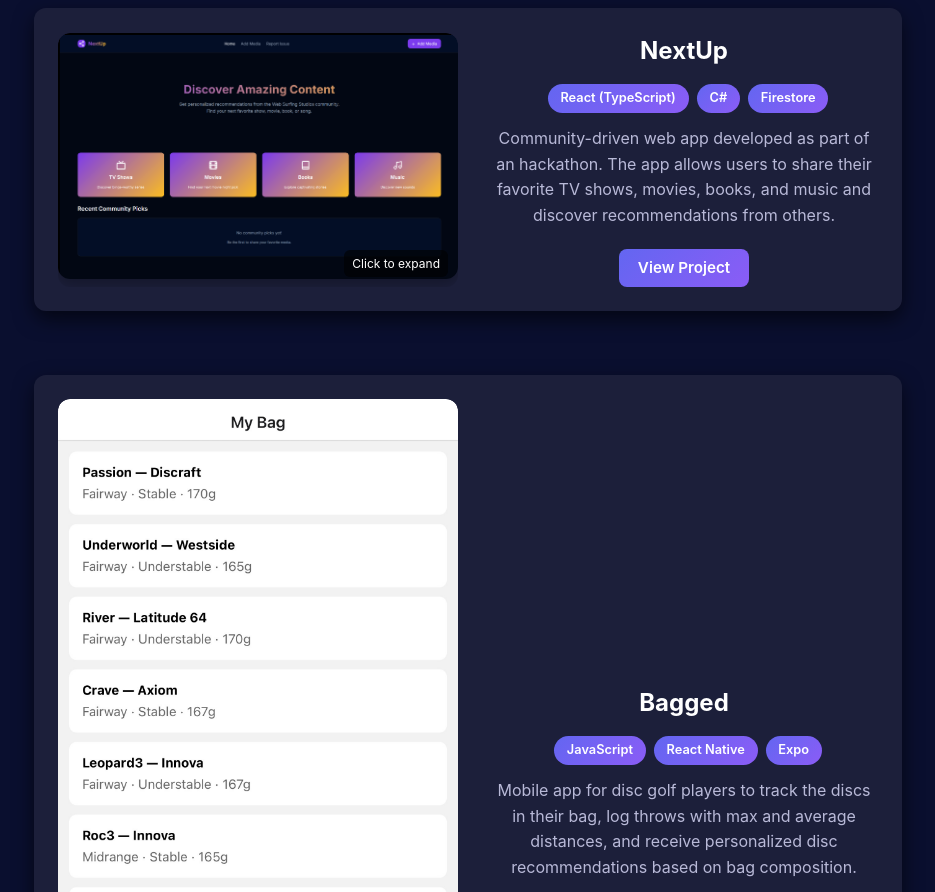
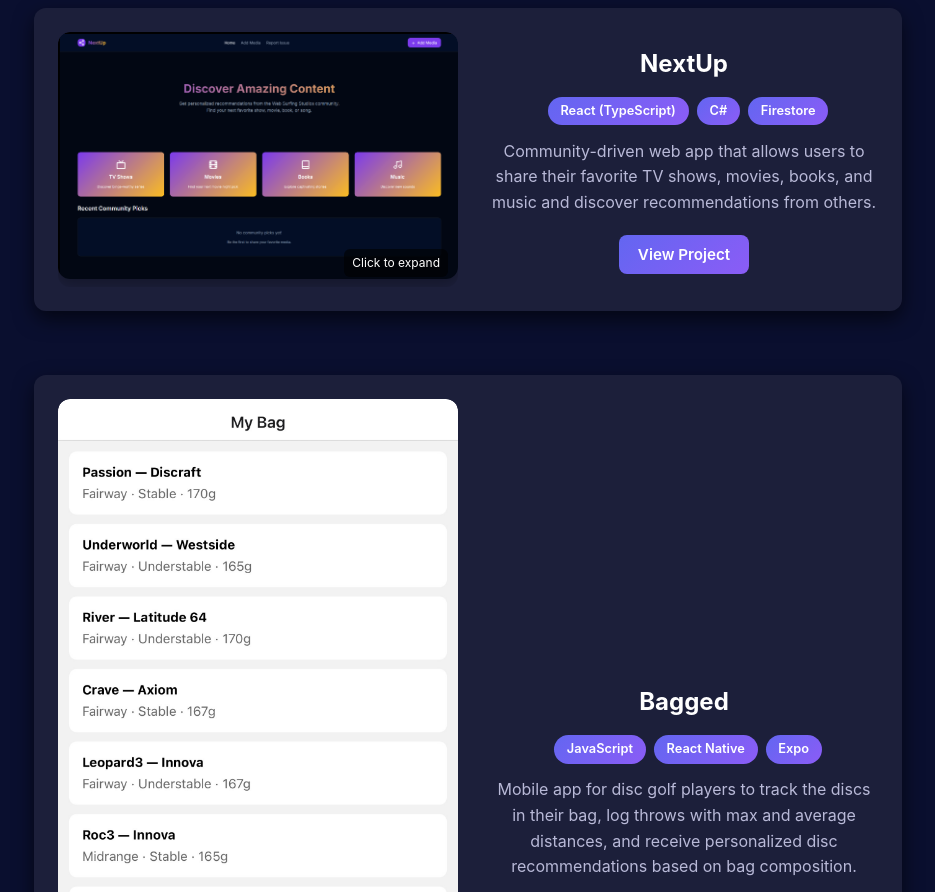
Before and after one commit to gcasiano21/portfolio, a React (Vite) app: page / in a window 1280 px wide. Shown: the part 2420-3312 px from the top of the page, without its empty margins (172-1107 px from the left). Built offline with nearby package versions, Linux system fonts and the light colour scheme.

Commit message:
Fix typo in experience

```diff
--- a/src/App.jsx
+++ b/src/App.jsx
@@ -25,7 +25,7 @@
   {
     title: "NextUp",
     technologies: "React (TypeScript), C#, Firestore",
-    description: "Community-driven web app developed as part of an hackathon. The app allows users to share their favorite TV shows, movies, books, and music and discover recommendations from others.",
+    description: "Community-driven web app that allows users to share their favorite TV shows, movies, books, and music and discover recommendations from others.",
     link: "https://github.com/gcasiano21/NextUp",
     image: "images/NextUp.png",
   },
```
